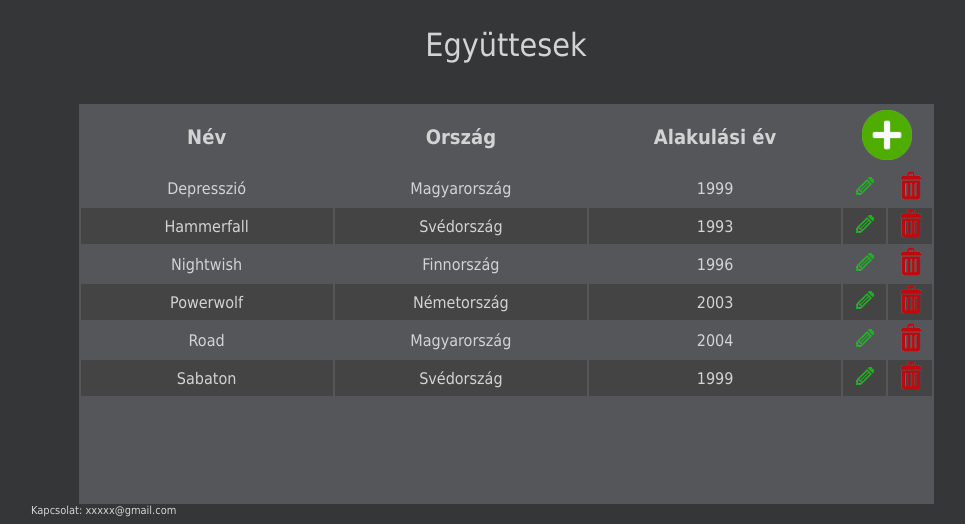
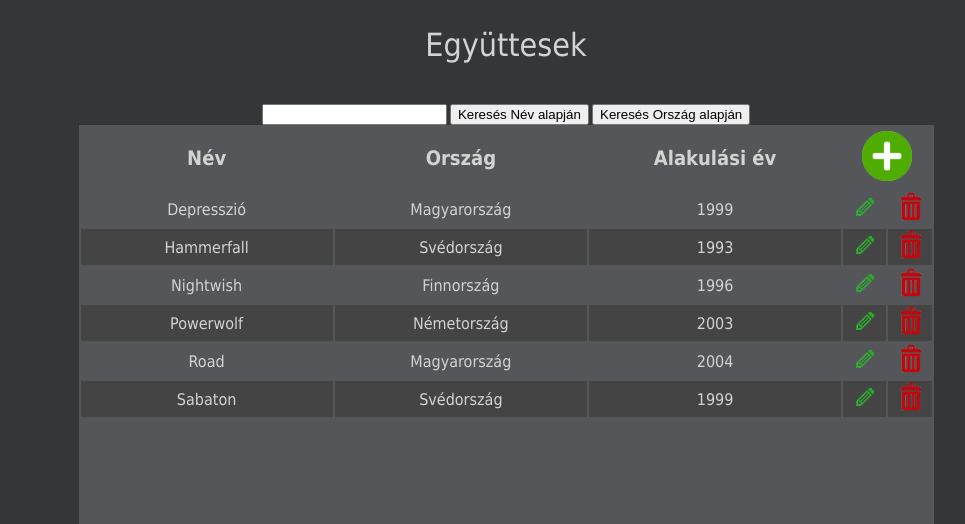
Before and after one commit to miklos-szabo/Info2-Nagyhazi, a PHP site: page /bands.php in a window 1280 px wide. Shown: the part 122-646 px from the top of the page, without its empty margins (134-1099 px from the left). Run offline with PHP 8.4, Linux system fonts and the light colour scheme; data comes from the database, SQL or seed files in the repository.

Commit message:
Keresés az együttesekben

```diff
--- a/bands.php
+++ b/bands.php
@@ -12,7 +12,19 @@
     $created = true;
 }
 
-$result = mysqli_query($link, "select id, name, country, formed_in from band order by name");
+//Keresés
+if(isset($_POST['submitSearchBandsName']))
+{
+    $result = mysqli_query($link, sprintf("select id, name, country, formed_in from band where lower(name like '%%%s%%') order by name",
+                                                    mysqli_real_escape_string($link, $_POST['searchBands'])));
+}
+else if(isset($_POST['submitSearchBandsCountry']))
+{
+    $result = mysqli_query($link, sprintf("select id, name, country, formed_in from band where lower(country like '%%%s%%') order by country",
+        mysqli_real_escape_string($link, $_POST['searchBands'])));
+}
+else $result = mysqli_query($link, "select id, name, country, formed_in from band order by name");
+
 ?>
 
     <!DOCTYPE html>
@@ -43,6 +55,13 @@
         <?php include 'menu.html'; ?>
         <div id="content">
             <div class="title">Együttesek</div>
+            <form class="searchForm" action="bands.php" method="post">
+                <div class="searchBands">
+                    <input type="text" name="searchBands">
+                    <input type="submit" name="submitSearchBandsName" value="Keresés Név alapján">
+                    <input type="submit" name="submitSearchBandsCountry" value="Keresés Ország alapján">
+                </div>
+            </form>
             <div class=tableDiv>
                 <form id="formAdd" action="bands.php" method="post"></form>
                 <table class="tableMain">
```
Also changed, not shown: style.css (line endings or trailing spaces).
